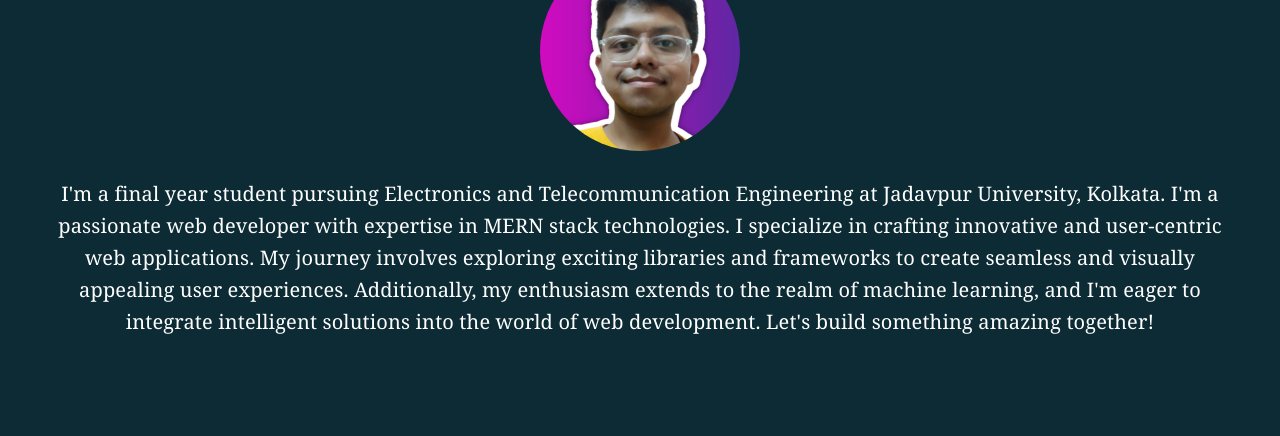
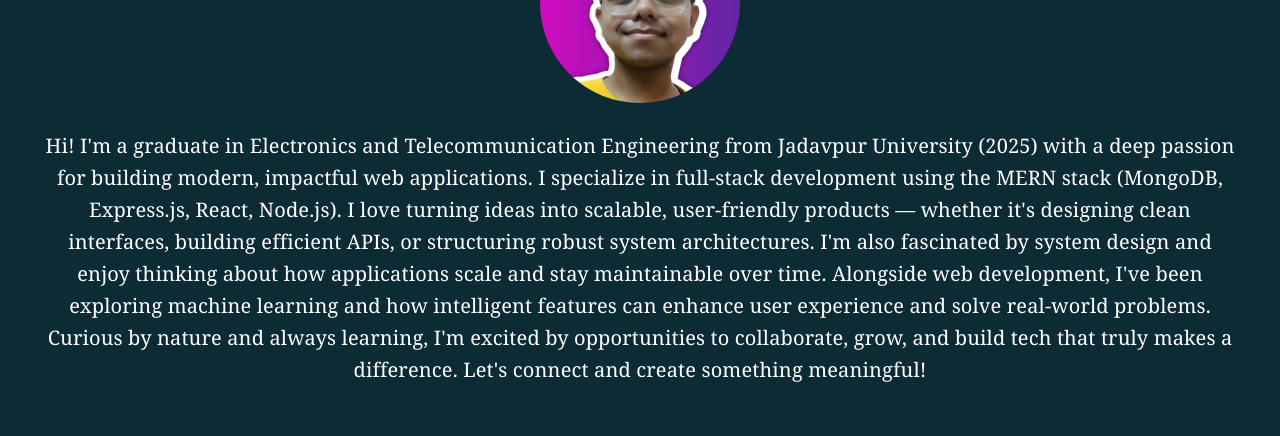
Before and after one commit to GouravDutta-01/GouravDutta-Portfolio, a React (Create React App) app: page / in a window 1280 px wide. Shown: the part 1080-1516 px from the top of the page. Built offline with nearby package versions, Linux system fonts and the light colour scheme.

Commit message:
Update AboutMe.js

```diff
--- a/src/components/AboutMe.js
+++ b/src/components/AboutMe.js
@@ -19,31 +19,59 @@ const AboutMe = () => {
         alignItems: "center",
       }}
     >
-      <Paper elevation={0} style={{ padding: '20px', fontFamily: "Arial, sans-serif", paddingBottom: '40px', backgroundColor: '#0d2b34' }}>
+      <Paper
+        elevation={0}
+        style={{
+          padding: "20px",
+          fontFamily: "Arial, sans-serif",
+          paddingBottom: "40px",
+          backgroundColor: "#0d2b34",
+        }}
+      >
         <Typography
           variant="h4"
-          style={{ fontFamily: "Georgia, serif", marginTop: "20px", fontSize: "2.5rem", marginBottom: "10px", color: 'white' }}
+          style={{
+            fontFamily: "Georgia, serif",
+            marginTop: "20px",
+            fontSize: "2.5rem",
+            marginBottom: "10px",
+            color: "white",
+          }}
         >
           ABOUT ME
         </Typography>
         <Grid container justifyContent="center">
           <Grid item>
-            <img src={myImage} alt="img" style={{ width: "200px", borderRadius: "50%", marginTop: "10px" }} />
+            <img
+              src={myImage}
+              alt="img"
+              style={{ width: "200px", borderRadius: "50%", marginTop: "10px" }}
+            />
           </Grid>
         </Grid>
         <Typography
           variant="h6"
-          style={{ fontFamily: "Georgia, serif", marginTop: "20px", marginBottom: "20px", color: 'white' }}
+          style={{
+            fontFamily: "Georgia, serif",
+            marginTop: "20px",
+            marginBottom: "20px",
+            color: "white",
+          }}
         >
-          I'm a final year student pursuing Electronics and
-          Telecommunication Engineering at Jadavpur University, Kolkata. I'm a
-          passionate web developer with expertise in MERN stack technologies. I
-          specialize in crafting innovative and user-centric web applications.
-          My journey involves exploring exciting libraries and frameworks to
-          create seamless and visually appealing user experiences. Additionally,
-          my enthusiasm extends to the realm of machine learning, and I'm eager
-          to integrate intelligent solutions into the world of web development.
-          Let's build something amazing together!
+          Hi! I'm a graduate in Electronics and Telecommunication Engineering
+          from Jadavpur University (2025) with a deep passion for building
+          modern, impactful web applications. I specialize in full-stack
+          development using the MERN stack (MongoDB, Express.js, React,
+          Node.js). I love turning ideas into scalable, user-friendly products —
+          whether it's designing clean interfaces, building efficient APIs, or
+          structuring robust system architectures. I'm also fascinated by system
+          design and enjoy thinking about how applications scale and stay
+          maintainable over time. Alongside web development, I've been exploring
+          machine learning and how intelligent features can enhance user
+          experience and solve real-world problems. Curious by nature and always
+          learning, I'm excited by opportunities to collaborate, grow, and build
+          tech that truly makes a difference. Let's connect and create something
+          meaningful!
         </Typography>
       </Paper>
     </div>
```
